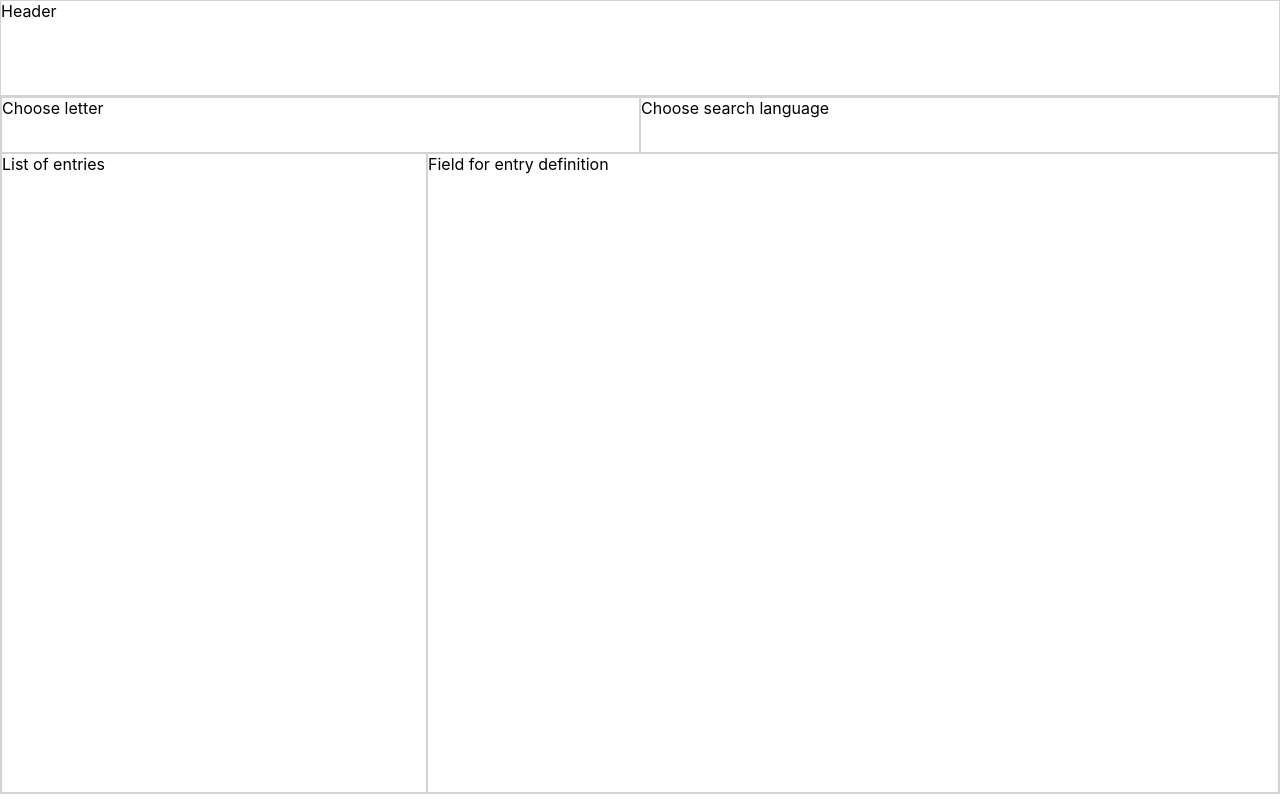
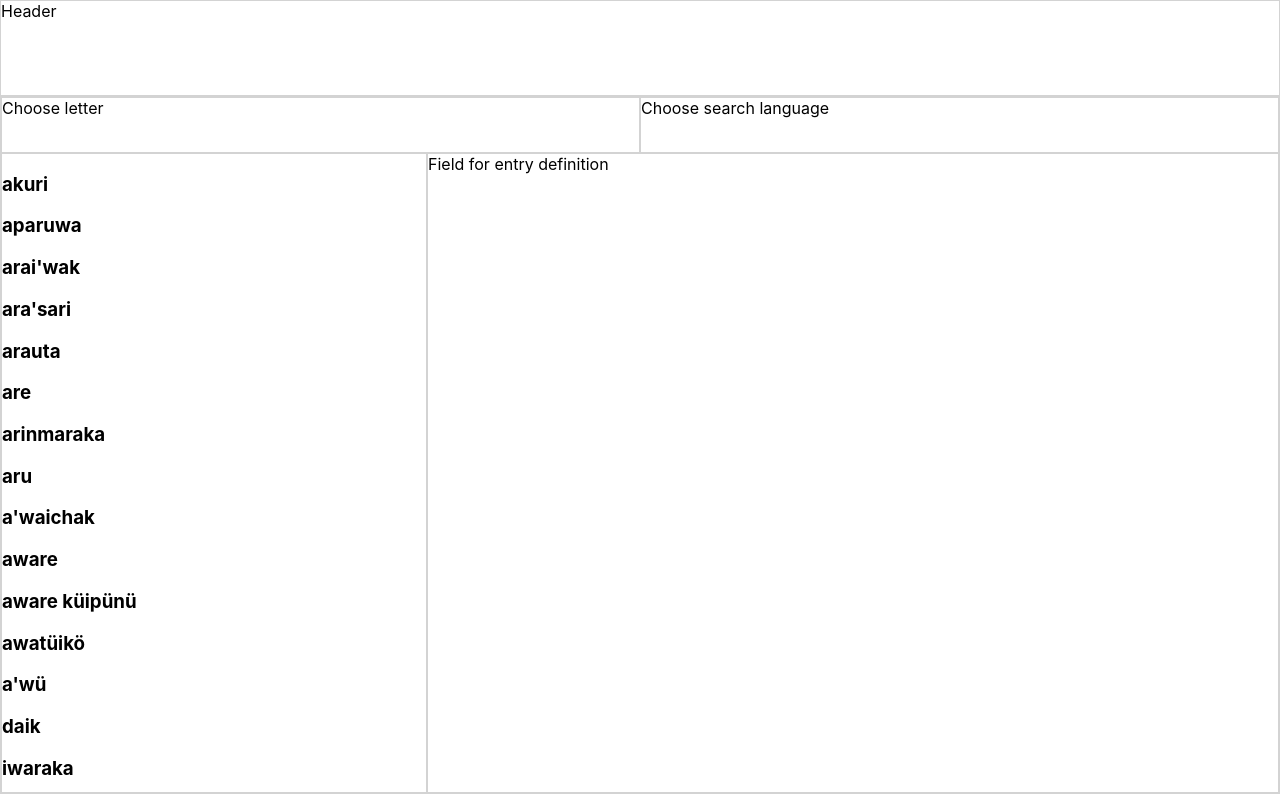
Before and after one commit to geocarlos/mdfiml, a React (Create React App) app: page / in a window 1280 px wide. Shown: the top 800 px of the page. Built offline with nearby package versions, Linux system fonts and the light colour scheme.

Commit message:
Add actions and reducer to get entries

```diff
--- a/package.json
+++ b/package.json
@@ -13,7 +13,8 @@
     "react-dom": "^16.12.0",
     "react-redux": "^7.1.3",
     "react-scripts": "3.3.0",
-    "redux": "^4.0.5"
+    "redux": "^4.0.5",
+    "redux-thunk": "^2.3.0"
   },
   "scripts": {
     "start": "react-scripts start",
--- a/src/actions/index.js
+++ b/src/actions/index.js
@@ -0,0 +1,12 @@
+export const GET_ENTRIES = 'GET_ENTRIES';
+const getEntries = entries => ({type: GET_ENTRIES, entries});
+
+const fetchEntries = () => dispatch => {
+    const entries = require('../mocks/entries');
+    console.log(entries)
+    dispatch(getEntries(entries));
+};
+
+export const actions = {
+    fetchEntries
+};
--- a/src/components/MainView.js
+++ b/src/components/MainView.js
@@ -1,6 +1,8 @@
 import React from 'react';
 import { Grid, makeStyles } from '@material-ui/core';
 import clsx from 'clsx';
+import { useDispatch, useSelector } from 'react-redux';
+import { actions } from '../actions';
 
 const useStyles = makeStyles(theme => ({
     header: {
@@ -19,6 +21,12 @@ const useStyles = makeStyles(theme => ({
 
 const MainView = () => {
     const classes = useStyles();
+    const dispatch = useDispatch();
+    const entries = useSelector(state => state.entries);
+
+    React.useEffect(() => {
+        actions.fetchEntries()(dispatch);
+    }, [dispatch]);
 
     return (
         <Grid container>
@@ -27,7 +35,9 @@ const MainView = () => {
                 <Grid container>
                     <Grid className={clsx(classes.item, classes.feature)} item xs={6}>Choose letter</Grid>
                     <Grid className={clsx(classes.item, classes.feature)} item xs={6}>Choose search language</Grid>
-                    <Grid className={clsx(classes.item, classes.content)} item xs={4}>List of entries</Grid>
+                    <Grid className={clsx(classes.item, classes.content)} item xs={4}>
+                        {Array.isArray(entries) && entries.map(entry => (<h3>{entry.word}</h3>))}
+                    </Grid>
                     <Grid className={clsx(classes.item, classes.content)} item xs={8}>Field for entry definition</Grid>
                 </Grid>
             </Grid>
--- a/src/index.js
+++ b/src/index.js
@@ -3,12 +3,15 @@ import ReactDOM from 'react-dom';
 import './index.css';
 import App from './components/App';
 import * as serviceWorker from './serviceWorker';
-import { createStore } from 'redux';
+import { createStore, applyMiddleware } from 'redux';
+import thunk from 'redux-thunk';
 import { Provider } from 'react-redux';
 import reducers from './reducers';
 
 ReactDOM.render(
-    <Provider store={createStore(reducers)}><App /></Provider>, document.getElementById('root'));
+    <Provider store={createStore(reducers, applyMiddleware(thunk))}>
+        <App />
+    </Provider>, document.getElementById('root'));
 
 // If you want your app to work offline and load faster, you can change
 // unregister() to register() below. Note this comes with some pitfalls.
--- a/src/reducers/index.js
+++ b/src/reducers/index.js
@@ -1,7 +1,12 @@
+import { GET_ENTRIES } from '../actions';
+
 const entries = (state = [], action) => {
     switch(action.type) {
-        case 'GET_ENTRIES':
-            return [];
+        case GET_ENTRIES:
+            return {
+                ...state,
+                entries: action.entries
+            };
         default:
             return state;
     }
```
Also changed, not shown: src/mocks/entries.json (renamed from mocks/entries.json), 1 other file (tests, documents, lock files or other folders).
